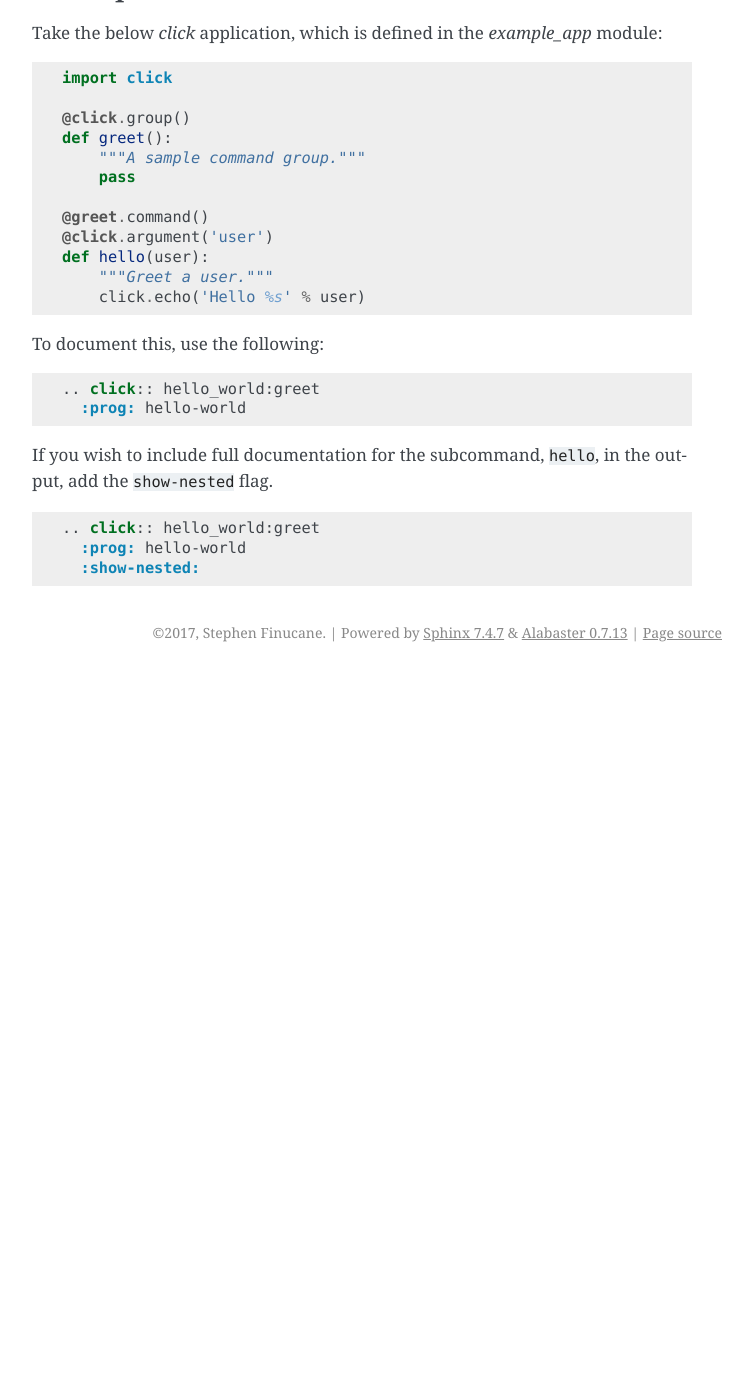
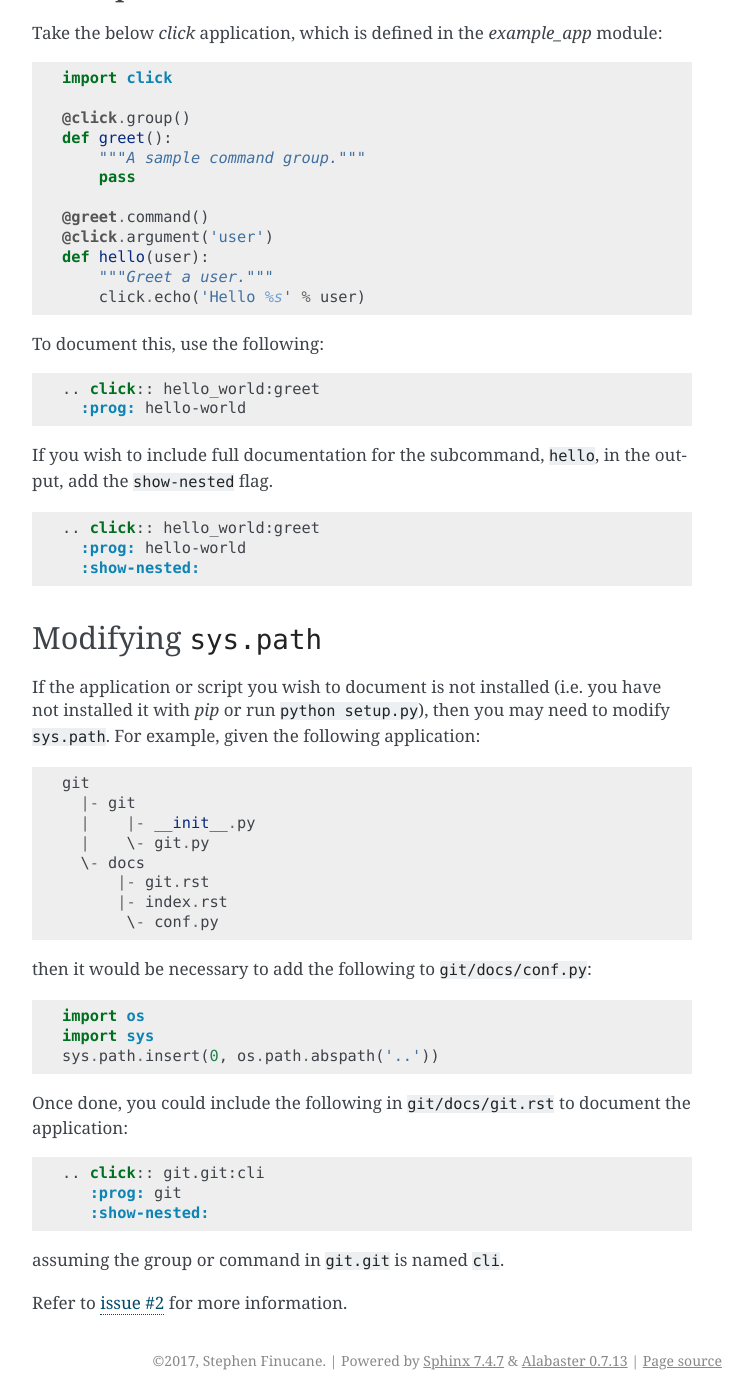
Before and after one commit to click-contrib/sphinx-click, a Sphinx documentation site: the page built from docs/usage.rst, in a window 1280 px wide and 1400 px high, scrolled down 683 px. Shown: the whole window, without its empty margins (388-1141 px from the left). Built offline with Sphinx 7.4.7, drawn with Linux system fonts in a browser that asks for light colours; before the commit the page ends 1355 px from its top, so only the background shows below that.

Commit message:
docs: Add example for modifying 'sys.path'
Signed-off-by: Stephen Finucane <stephen@that.guru>
Closes-Bug: #2

```diff
--- a/docs/usage.rst
+++ b/docs/usage.rst
@@ -69,3 +69,41 @@ output, add the ``show-nested`` flag.
     .. click:: hello_world:greet
       :prog: hello-world
       :show-nested:
+
+Modifying ``sys.path``
+----------------------
+
+If the application or script you wish to document is not installed (i.e. you
+have not installed it with `pip` or run ``python setup.py``), then you may need
+to modify ``sys.path``. For example, given the following application::
+
+    git
+      |- git
+      |    |- __init__.py
+      |    \- git.py
+      \- docs
+          |- git.rst
+          |- index.rst
+           \- conf.py
+
+then it would be necessary to add the following to ``git/docs/conf.py``:
+
+.. code-block:: python
+
+   import os
+   import sys
+   sys.path.insert(0, os.path.abspath('..'))
+
+Once done, you could include the following in ``git/docs/git.rst`` to document
+the application:
+
+.. code-block:: rst
+
+    .. click:: git.git:cli
+       :prog: git
+       :show-nested:
+
+assuming the group or command in ``git.git`` is named ``cli``.
+
+Refer to `issue #2 <https://github.com/click-contrib/sphinx-click/issues/2>`__
+for more information.
```
